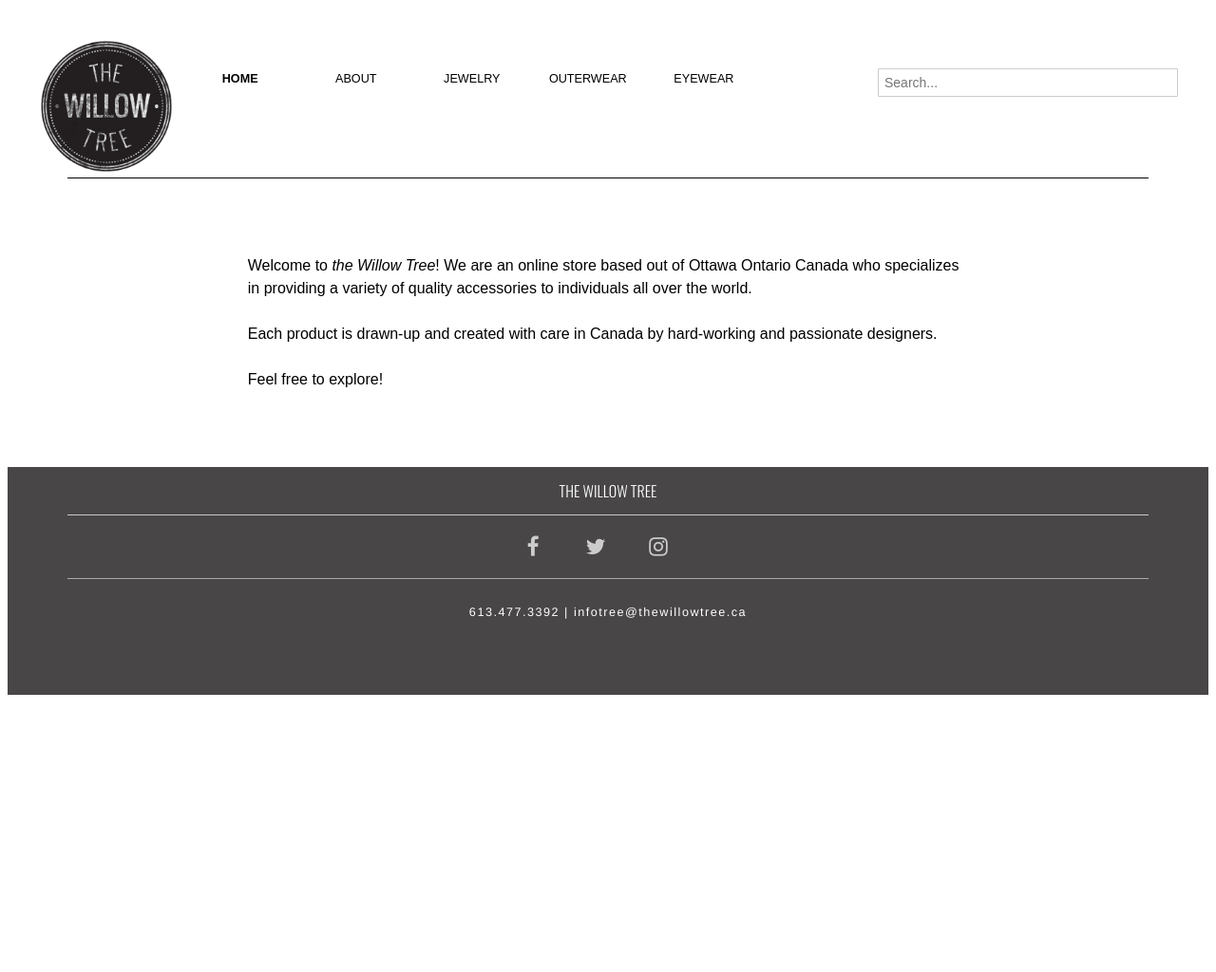
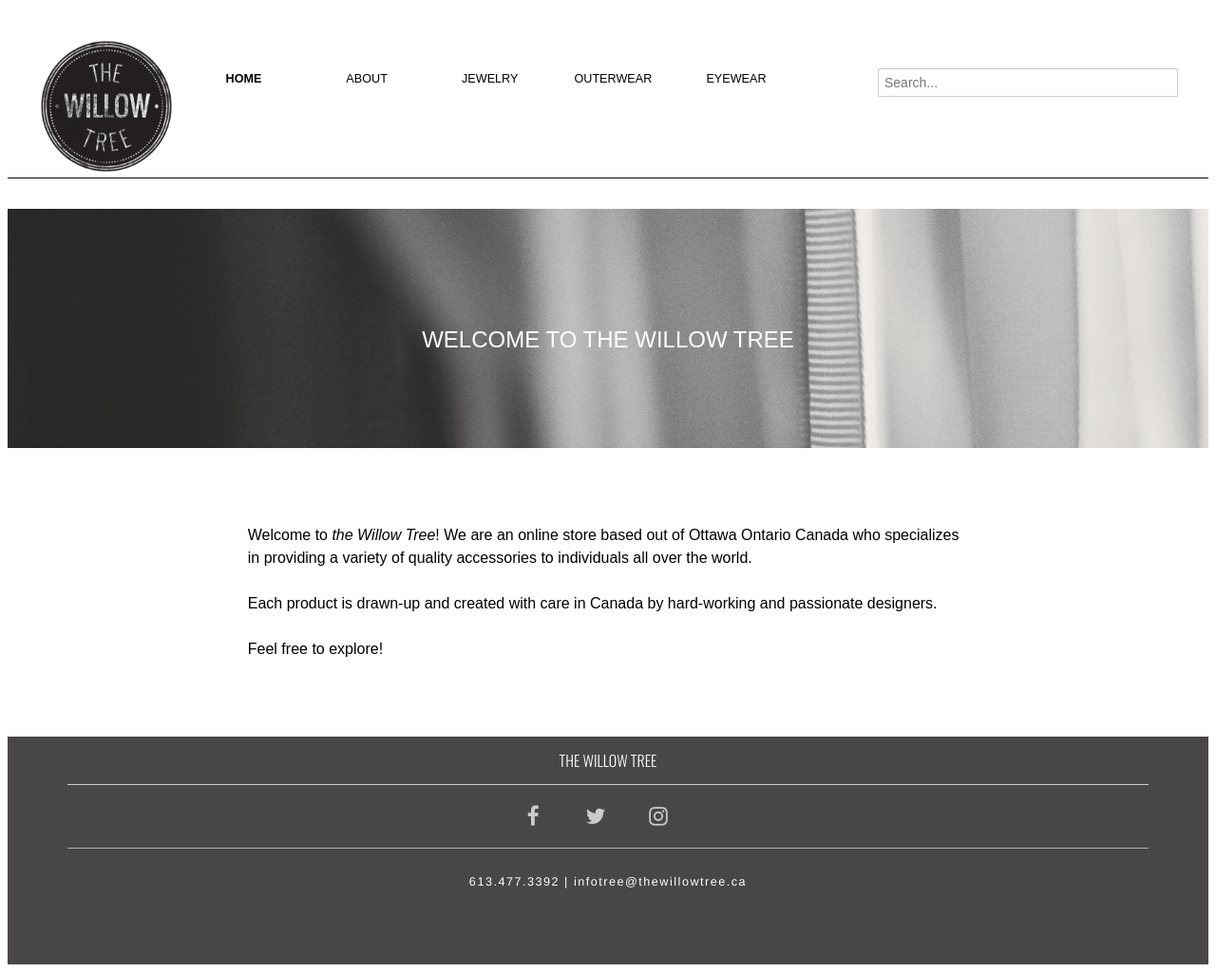
Before and after one commit to sanoelle/ecommerce-website, a Jekyll site: the page built from index.html, in a window 1280 px wide. Shown: the whole page at 95% size. Built offline with Jekyll 4.4.1, drawn with Linux system fonts in a browser that asks for light colours; nearby versions of some CDN libraries; some web fonts are replaced; Markdown is read by kramdown in place of the engine named in the settings; before the commit the page ends 900 px from its top, so only the background shows below that.

Commit message:
Added in the banner on the home page and about page

```diff
--- a/_layouts/default.html
+++ b/_layouts/default.html
@@ -59,6 +59,12 @@
 	<div class="line"></div>
 </main>
 
+{% if page.showbanner%}
+	<div class="banner">
+		<p>{{page.bannertext}}</p>
+	</div>
+{% endif %}
+
 {{content}}
 
 <!-- Footer-->
--- a/about.html
+++ b/about.html
@@ -1,7 +1,8 @@
 ---
 layout: default
 title: About
+showbanner: yes
+bannertext: About the Willow Tree
 ---
 
-<h1>About</h1>
 <p class="paragraph">Lorem ipsum dolor sit amet, consectetur adipisicing elit, sed do eiusmod tempor incididunt ut labore et dolore magna aliqua. Ut enim ad minim veniam, quis nostrud exercitation ullamco laboris nisi ut aliquip ex ea commodo consequat. Duis aute irure dolor in reprehenderit in voluptate velit esse cillum dolore eu fugiat nulla pariatur. Excepteur sint occaecat cupidatat non proident, sunt in culpa qui officia deserunt mollit anim id est laborum.</p>
--- a/css/header.css
+++ b/css/header.css
@@ -17,9 +17,9 @@
 	padding-right:0.5rem;
 }
 
-main{
+/*main{
 	margin:0 5%;
-}
+}*/
 
 /*Navigation*/
 .nav a,
@@ -85,6 +85,16 @@ ul,li {
 	transition: all 0.5s ease-out;
 }
 
+.banner{
+	background: #ccc url("../images/banner.jpg") no-repeat center center;
+	background-size: cover;
+	padding: 5em 1em 3em;
+	text-align:center;
+	color: #fff;
+	text-transform:uppercase;
+	font-size:24px;
+}
+
 @media only screen and (min-width: 33em){
 .nav-btn,
 .nav-btn:link,
--- a/index.html
+++ b/index.html
@@ -2,6 +2,7 @@
 layout: default
 title: Home
 showbanner: yes
+bannertext: Welcome to the Willow Tree
 ---
 
 <div class="paragraph">
```
